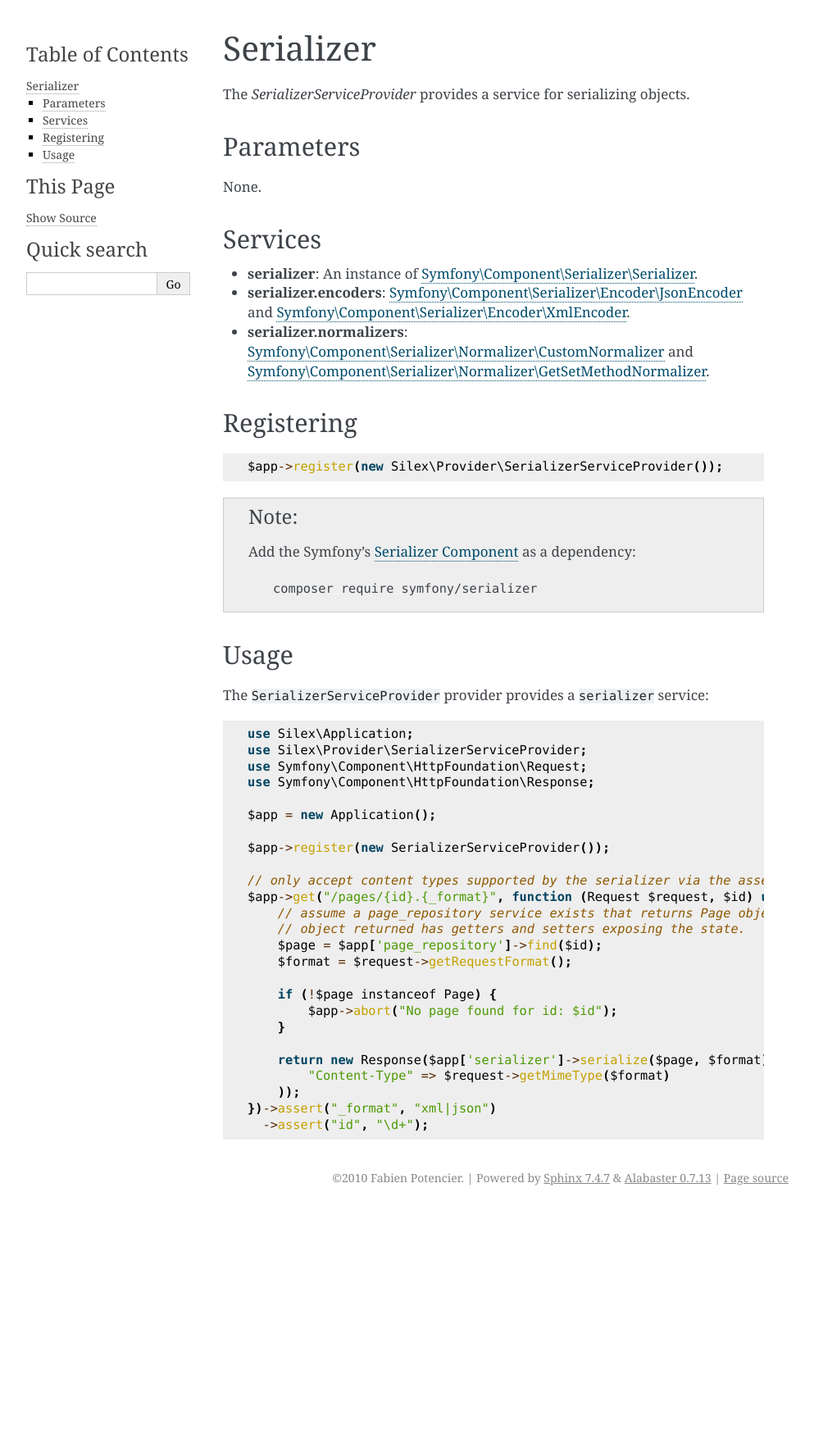
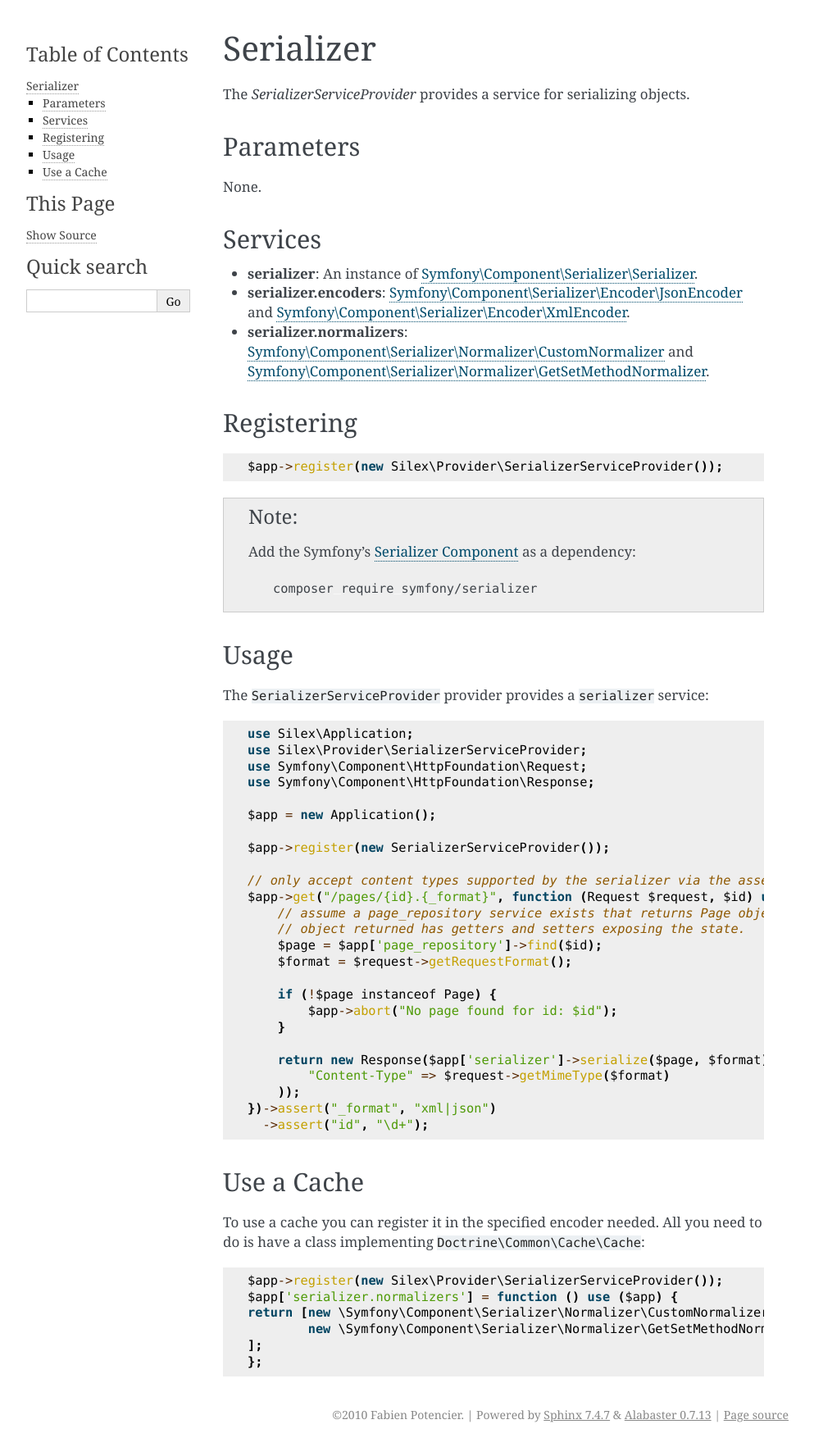
Before and after one commit to silexphp/Silex, a Sphinx documentation site: the page built from doc/providers/serializer.rst, in a window 1280 px wide. Shown: the whole page at 82% size, without its empty margins (148-1141 px from the left). Built offline with Sphinx 7.4.7, drawn with Linux system fonts in a browser that asks for light colours; before the commit the page ends 1476 px from its top, so only the background shows below that.

Commit message:
Update documentation to add cache explaination
This updates the documentation explaining how to setup any cache that implements the Doctrine interface. As the Symfony documentation don't clearly shows how to do this, I intend to add it here.

```diff
--- a/doc/providers/serializer.rst
+++ b/doc/providers/serializer.rst
@@ -71,3 +71,15 @@ The ``SerializerServiceProvider`` provider provides a ``serializer`` service::
         ));
     })->assert("_format", "xml|json")
       ->assert("id", "\d+");
+
+Use a Cache
+-----
+
+To use a cache you can register it in the specified encoder needed. All you need to do is have a class implementing ``Doctrine\Common\Cache\Cache``::
+
+    $app->register(new Silex\Provider\SerializerServiceProvider());
+    $app['serializer.normalizers'] = function () use ($app) {
+    return [new \Symfony\Component\Serializer\Normalizer\CustomNormalizer(),
+            new \Symfony\Component\Serializer\Normalizer\GetSetMethodNormalizer(new ClassMetadataFactory(new  AnnotationLoader(new AnnotationReader()), $app['my_custom_cache']))
+    ];
+    };
```
